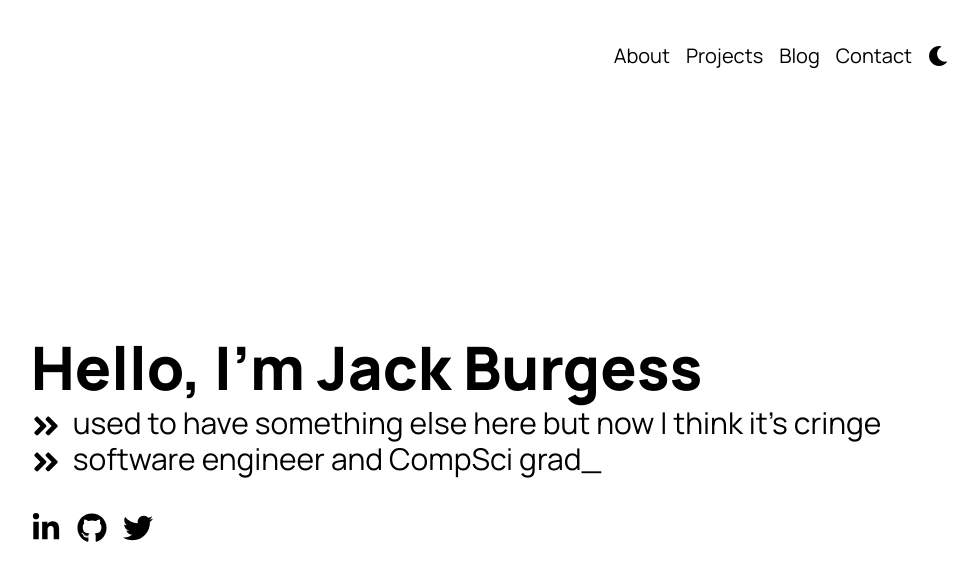
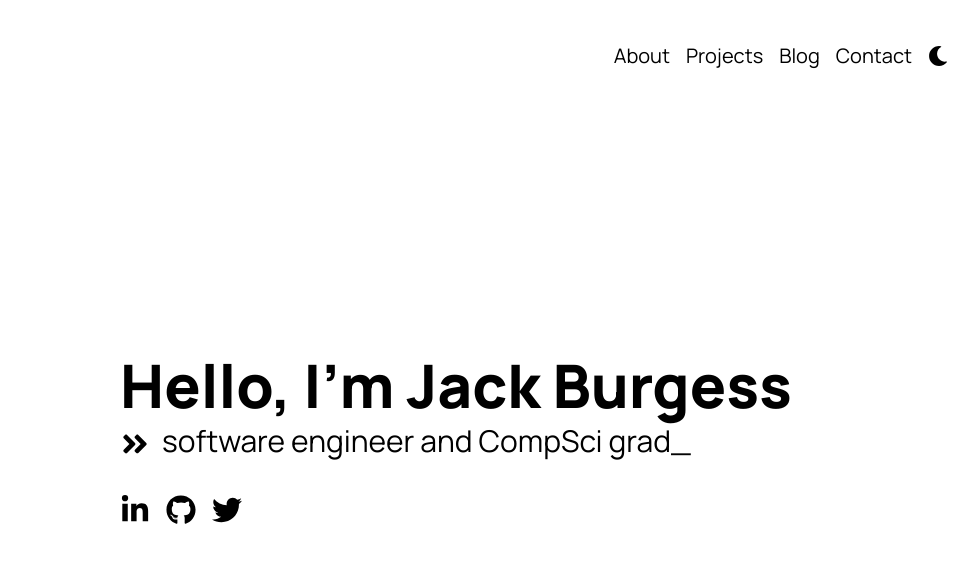
Before and after one commit to jackthb/atomic, a Next.js app: page / in a window 1280 px wide. Shown: the top 580 px of the page, without its empty margins (184-1161 px from the left). Built offline with nearby package versions, Linux system fonts and the light colour scheme.

Commit message:
chore: compress

```diff
--- a/pages/index.tsx
+++ b/pages/index.tsx
@@ -44,10 +44,6 @@ export default function Home() {
             Hello, I'm Jack Burgess
           </h1>
           <div>
-            <p className="sm:text-3xl text-xl font-mono">
-              <RightArrow />
-              used to have something else here but now I think it's cringe
-            </p>
             <p className="h-10 sm:text-3xl text-xl font-mono">
               <RightArrow />
               <Typing text={"software engineer and CompSci grad"} />
```
